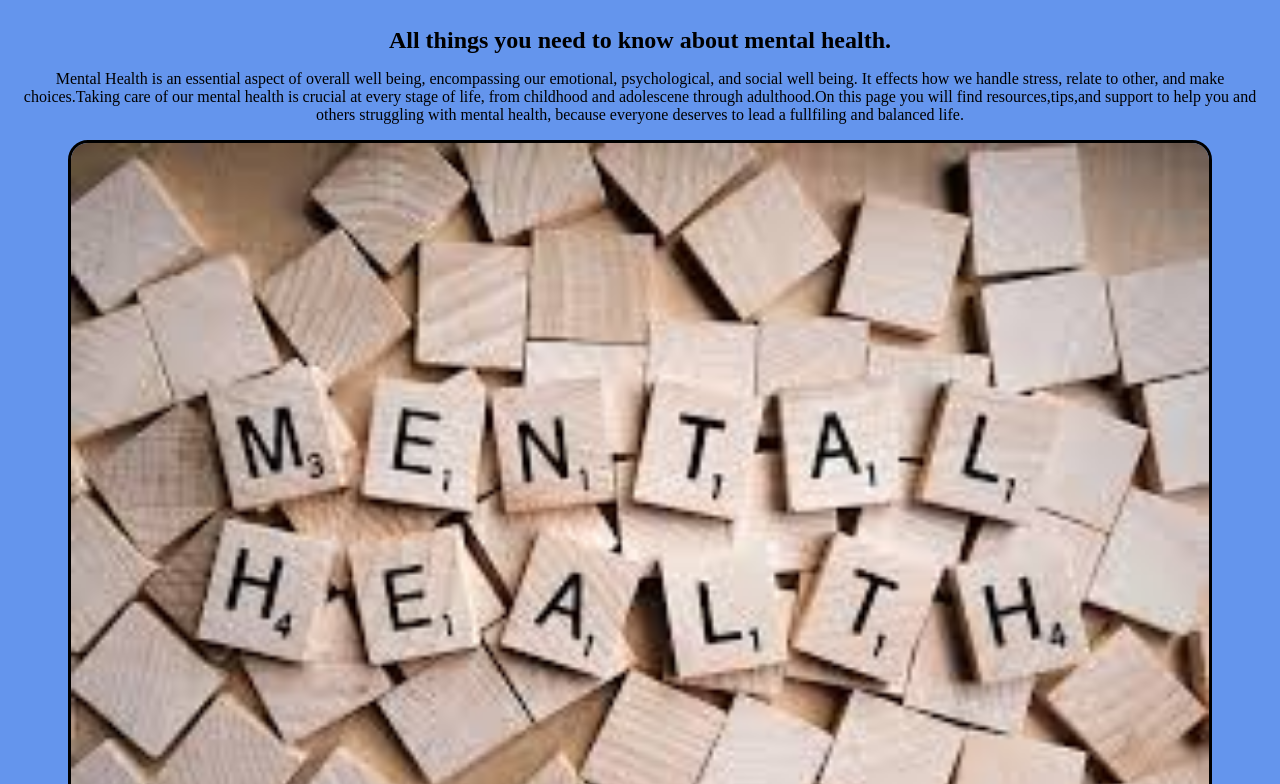
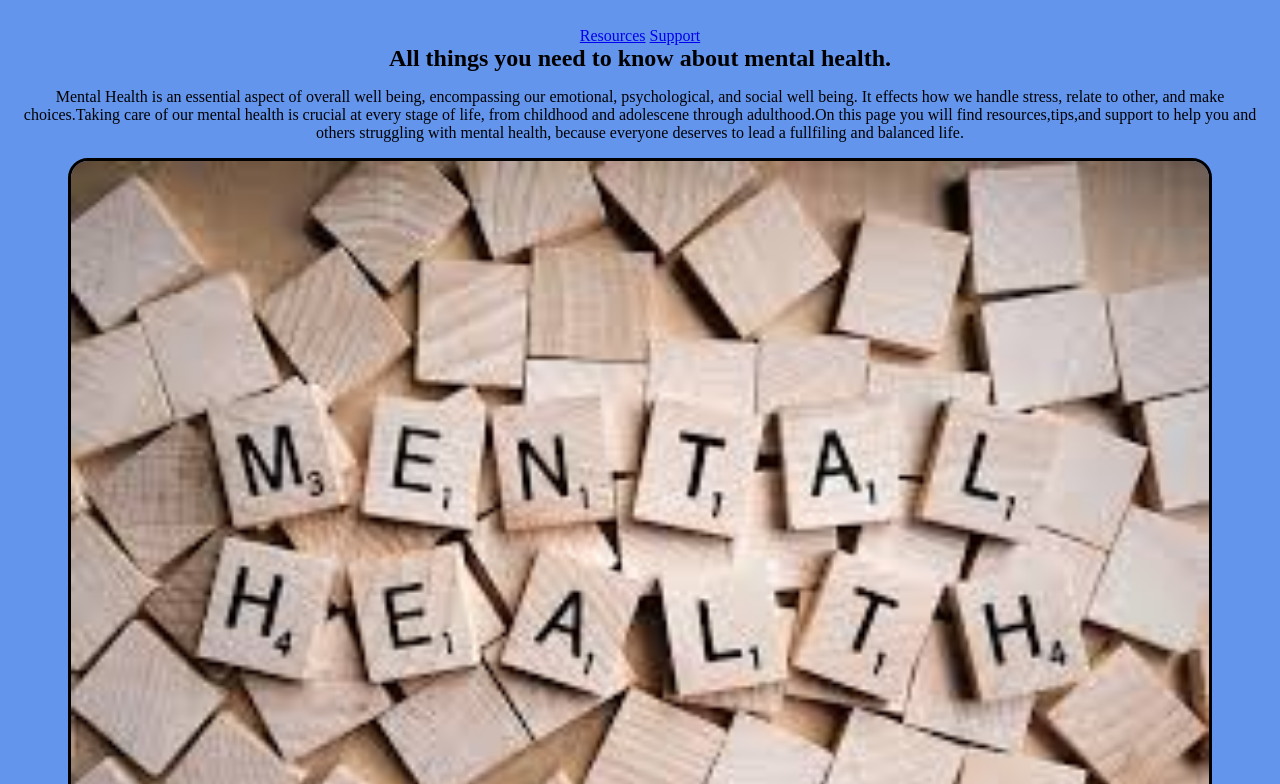
Before and after one commit to JaiderGarcia/Mental-Health-Website, a plain HTML site: page index.html in a window 1280 px wide. Shown: the part 121-905 px from the top of the page. Drawn offline with Linux system fonts and the light colour scheme.

Commit message:
Update index.html

```diff
--- a/index.html
+++ b/index.html
@@ -6,6 +6,8 @@
   <body>
 
     <h1>Mental Health</h1>
+<a href=resources.html>Resources</a>
+<a href=support.html>Support</a>
 
     <div class="main-content">
       <h2> All things you need to know about mental health.</h2>
```
